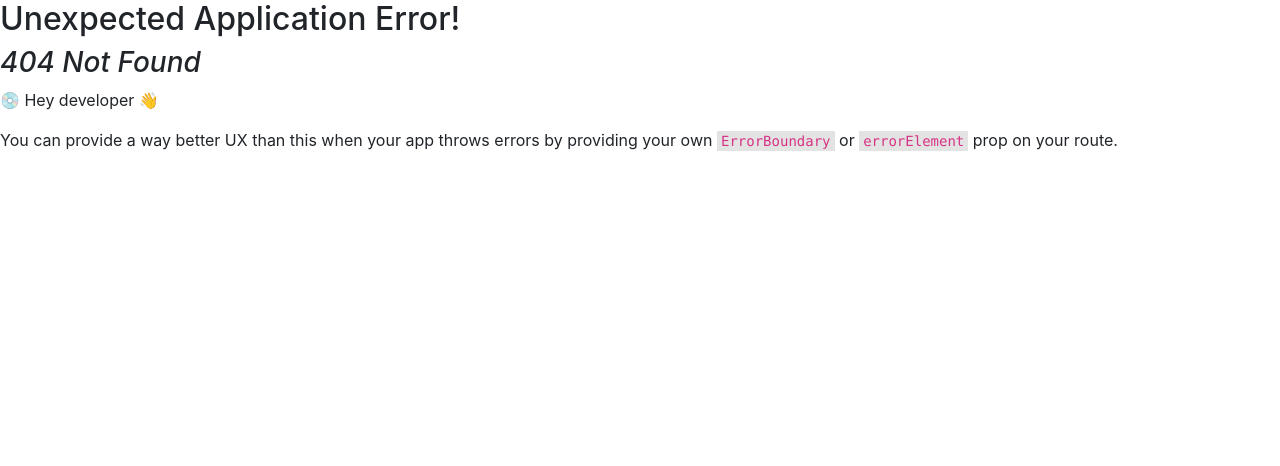
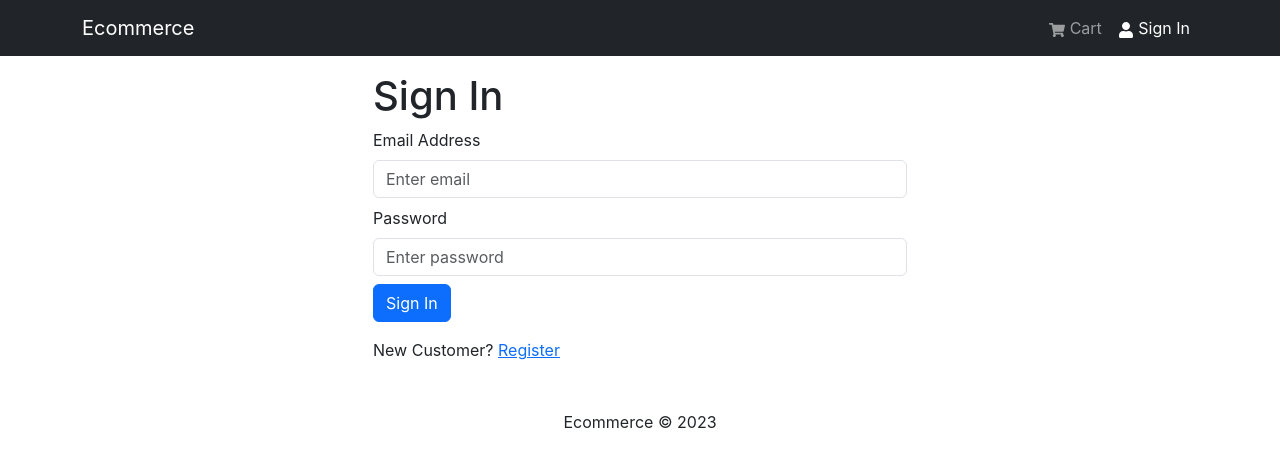
Before and after one commit to carlosemi/ecommerce, a React (Create React App) app in the folder frontend/: page /login in a window 1280 px wide. Before the commit this address had no page. Shown: the top 466 px of the page. Built offline with nearby package versions, Linux system fonts and the light colour scheme.

Commit message:
Added login screen

```diff
--- /dev/null
+++ b/frontend/src/components/FormContainer.jsx
@@ -0,0 +1,16 @@
+import {Container, Row, Col} from 'react-bootstrap'
+
+const FormContainer = ({children}) => {
+    return (
+        <Container>
+            <Row className='justify-content-md-center'>
+                <Col xs={12} md={6}>
+
+                    {children}
+                </Col>
+            </Row>
+        </Container>
+    );
+};
+
+export default FormContainer;
--- a/frontend/src/index.js
+++ b/frontend/src/index.js
@@ -15,6 +15,7 @@
 import HomeScreen from './screens/HomeScreen';
 import ProductScreen from './screens/ProductScreen';
 import CartScreen from './screens/CartScreen';
+import LoginScreen from './screens/LoginScreen';
 
 const router = createBrowserRouter(
   createRoutesFromElements(
@@ -22,6 +23,7 @@
       <Route index={true} path="/" element={<HomeScreen />} />
       <Route path="/product/:id" element={<ProductScreen />} />
       <Route path="/cart" element={<CartScreen />} />
+      <Route path="/login" element={<LoginScreen />} />
     </Route>
   )
 );
--- /dev/null
+++ b/frontend/src/screens/LoginScreen.jsx
@@ -0,0 +1,59 @@
+import {useState} from 'react'
+import {Link} from 'react-router-dom'
+import {Form, Button, Row, Col} from 'react-bootstrap'
+import FormContainer from '../components/FormContainer'
+
+const LoginScreen = () => {
+
+    const [email, setEmail] = useState('')
+    const [password, setPassword] = useState('')
+
+    const submitHandler = (e) => {
+        e.preventDefault()
+        console.log('submit')
+    }
+
+    return (
+        <FormContainer>
+            <h1>Sign In</h1>
+
+            <Form onSubmit={submitHandler}>
+                <Form.Group className='my-2' controlId='email'>
+                <Form.Label>Email Address</Form.Label>
+                <Form.Control
+                    type='email'
+                    placeholder='Enter email'
+                    value={email}
+                    onChange={(e) => setEmail(e.target.value)}
+                ></Form.Control>
+                </Form.Group>
+
+                <Form.Group className='my-2' controlId='password'>
+                <Form.Label>Password</Form.Label>
+                <Form.Control
+                    type='password'
+                    placeholder='Enter password'
+                    value={password}
+                    onChange={(e) => setPassword(e.target.value)}
+                ></Form.Control>
+                </Form.Group>
+
+                <Button type='submit' variant='primary'>
+                Sign In
+                </Button>
+
+            </Form>
+
+            <Row className='py-3'>
+                <Col>
+                New Customer?{' '}
+                <Link to='/register'>
+                    Register
+                </Link>
+                </Col>
+            </Row>
+    </FormContainer>
+    )
+}
+
+export default LoginScreen
```
